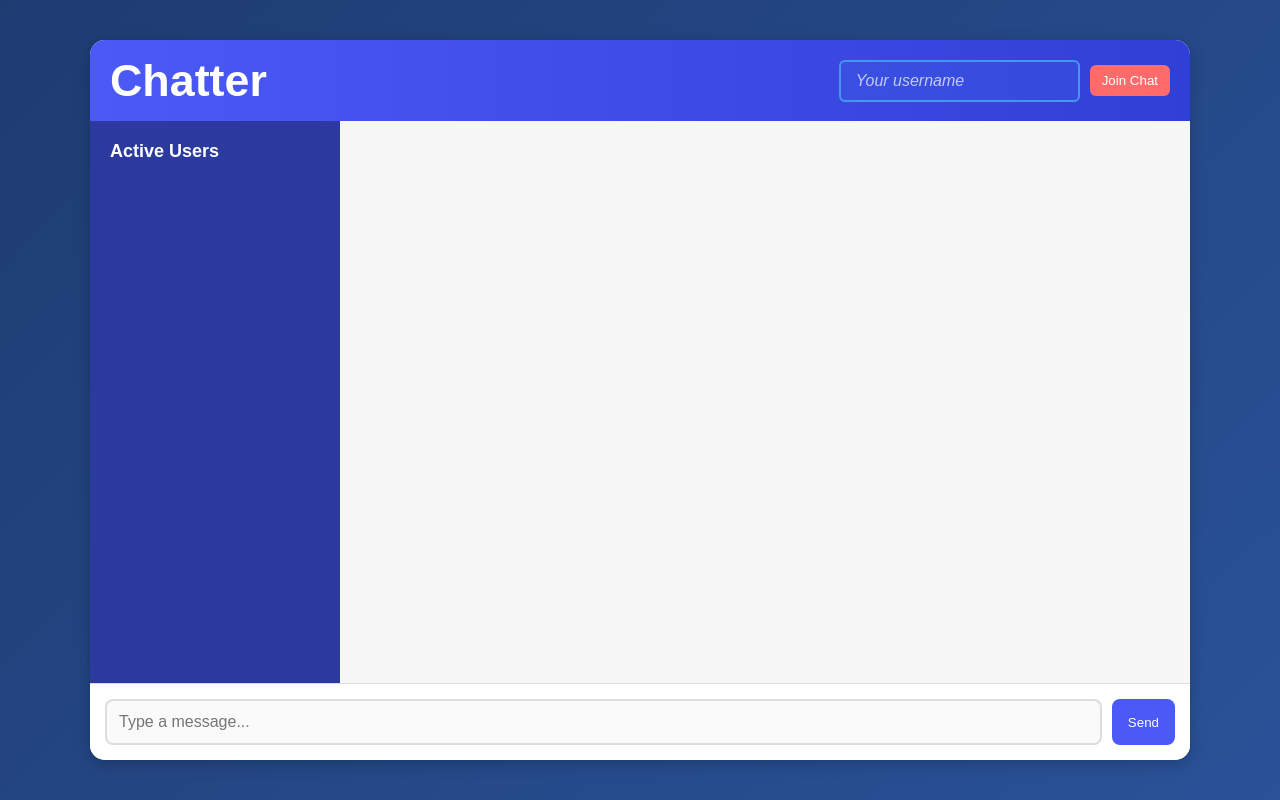
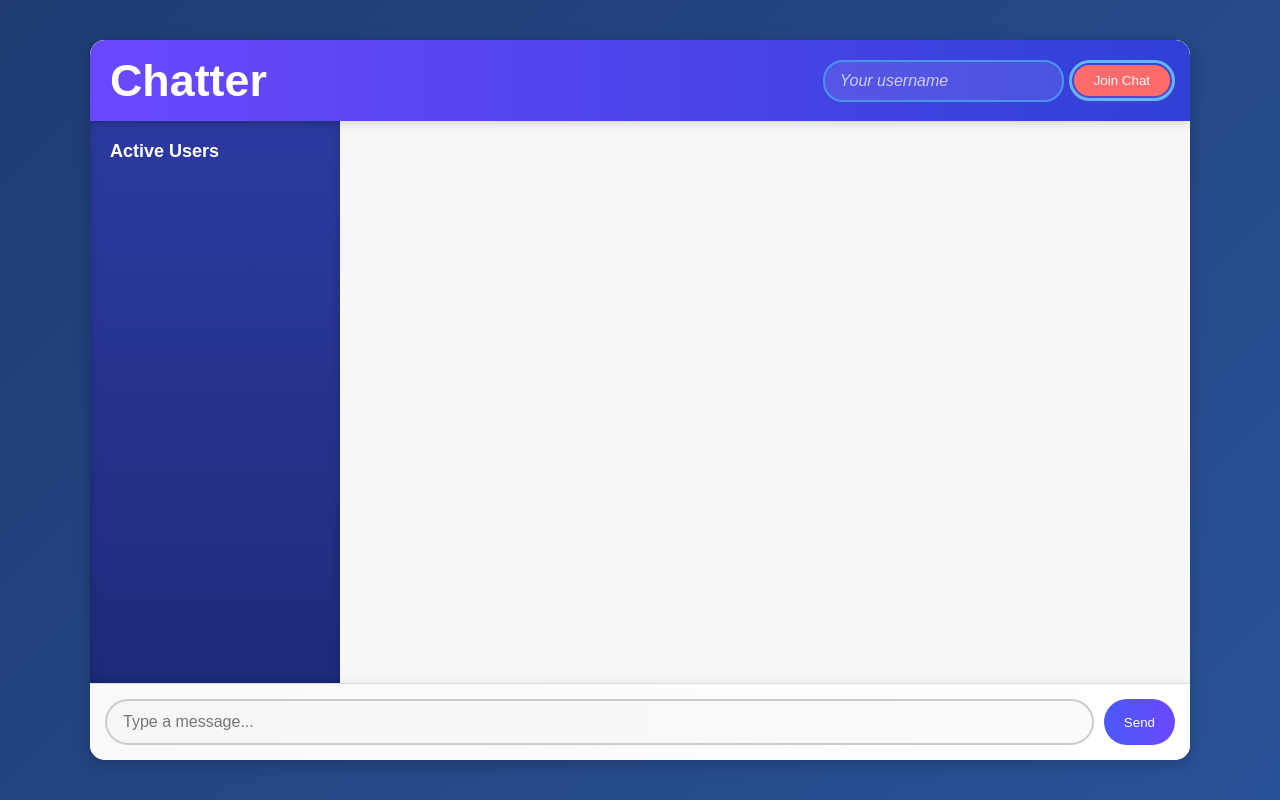
Before and after one commit to VipulSinghK/Chatter2, a website: page public/index.html in a window 1280 px wide. Both pictures are taken after a click on the button "Join Chat". Drawn offline with nearby package versions, Linux system fonts and the light colour scheme.

Commit message:
Updated files

```diff
--- a/public/chatter.css
+++ b/public/chatter.css
@@ -7,7 +7,7 @@
 
 body {
   height: 100vh;
-  background: linear-gradient(135deg, #1e3c72, #2a5298);
+  background: linear-gradient(135deg, #1e3c72, #2a5298), radial-gradient(circle, rgba(255, 255, 255, 0.1), transparent);
   display: flex;
   justify-content: center;
   align-items: center;
@@ -28,14 +28,16 @@ body {
 
 /* Chat Header */
 .chat-header {
-  background: linear-gradient(90deg, #4b59f7, #3040d6);
+  background: linear-gradient(90deg, #6b48ff, #3040d6);
   color: #fff;
   padding: 15px 20px;
   display: flex;
   align-items: center;
   justify-content: space-between;
   font-size: 1.4rem;
-  font-weight: 600;
+  font-weight: 700;
+  box-shadow: 0 2px 10px rgba(0, 0, 0, 0.15);
+  backdrop-filter: blur(5px);
 }
 
 /* User Info */
@@ -47,10 +49,10 @@ body {
 
 .user-info input {
   padding: 10px 15px;
-  border-radius: 6px;
+  border-radius: 20px;
   border: 2px solid #4895ef;
   font-size: 16px;
-  background: rgba(72, 149, 239, 0.1);
+  background: rgba(255, 255, 255, 0.1);
   color: white;
   outline: none;
   transition: all 0.3s ease-in-out;
@@ -64,28 +66,33 @@ body {
 
 .user-info input:hover {
   border-color: #62b6ff;
-  background: rgba(72, 149, 239, 0.2);
+  background: rgba(255, 255, 255, 0.2);
+  box-shadow: 0 0 10px rgba(98, 182, 255, 0.5);
 }
 
 .user-info input:focus {
   border-color: #fff;
-  background: rgba(72, 149, 239, 0.3);
-  transform: scale(1.05);
-  box-shadow: 0 2px 10px rgba(72, 149, 239, 0.3);
+  background: rgba(255, 255, 255, 0.25);
+  transform: scale(1.02);
+  box-shadow: 0 0 15px rgba(255, 255, 255, 0.4);
 }
 
 .user-info button {
   background: #ff6b6b;
   color: white;
   border: none;
-  padding: 8px 12px;
-  border-radius: 6px;
+  padding: 8px 20px;
+  border-radius: 20px;
   cursor: pointer;
-  transition: 0.3s;
+  font-weight: 500;
+  transition: all 0.3s ease;
+  box-shadow: 0 2px 8px rgba(255, 107, 107, 0.3);
 }
 
 .user-info button:hover {
   background: #ff3b3b;
+  transform: translateY(-2px);
+  box-shadow: 0 4px 12px rgba(255, 107, 107, 0.5);
 }
 
 /* Chat Main */
@@ -97,16 +104,18 @@ body {
 
 /* Sidebar */
 .chat-sidebar {
-  background: #2c3aa0;
+  background: linear-gradient(180deg, #2c3aa0, #1e2b7a);
   color: #fff;
   padding: 20px;
   width: 250px;
   overflow-y: auto;
+  box-shadow: inset 0 0 10px rgba(0, 0, 0, 0.2);
 }
 
 .chat-sidebar h3 {
   margin-bottom: 15px;
   font-size: 18px;
+  font-weight: 700;
 }
 
 .chat-sidebar ul {
@@ -115,12 +124,20 @@ body {
 
 .chat-sidebar li {
   padding: 12px;
-  border-radius: 6px;
-  transition: 0.3s;
+  border-radius: 8px;
+  transition: all 0.3s ease;
+  cursor: pointer;
 }
 
 .chat-sidebar li:hover {
-  background: rgba(255, 255, 255, 0.2);
+  background: rgba(255, 255, 255, 0.15);
+  transform: translateX(5px);
+}
+
+.chat-sidebar li:active,
+.chat-sidebar li.active {
+  background: #4895ef;
+  color: #fff;
 }
 
 /* Chat Messages */
@@ -131,11 +148,12 @@ body {
   background: #f7f7f7;
   display: flex;
   flex-direction: column;
+  scroll-behavior: smooth;
 }
 
 /* Message */
 .message {
-  padding: 12px;
+  padding: 12px 16px;
   margin-bottom: 12px;
   border-radius: 12px;
   max-width: 75%;
@@ -143,26 +161,35 @@ body {
   align-items: center;
   gap: 10px;
   animation: fadeIn 0.3s ease-in-out;
+  box-shadow: 0 2px 6px rgba(0, 0, 0, 0.1);
 }
 
 .message.user {
-  background: #e3f2fd;
+  background: linear-gradient(135deg, #4b59f7, #6b48ff);
+  color: #fff;
   margin-left: auto;
   border-radius: 12px 12px 0px 12px;
 }
 
 .message.other {
-  background: #f1f1f1;
+  background: #ffffff;
+  color: #333;
   margin-right: auto;
   border-radius: 12px 12px 12px 0px;
+  border: 1px solid #eee;
 }
 
-/* Fix Button Position */
+.message.new {
+  animation: fadeInBounce 0.5s ease-in-out;
+}
+
+/* Chat Form Container */
 .chat-form-container {
   padding: 15px;
-  background-color: #fff;
+  background: linear-gradient(90deg, #f9f9f9, #ffffff);
   border-top: 1px solid #ddd;
   display: flex;
+  box-shadow: 0 -2px 10px rgba(0, 0, 0, 0.05);
 }
 
 #chat-form {
@@ -173,46 +200,72 @@ body {
 
 #chat-form input {
   flex: 1;
-  padding: 12px;
-  border: 2px solid #ddd;
-  border-radius: 8px;
+  padding: 12px 16px;
+  border: 2px solid #ccc;
+  border-radius: 25px;
   font-size: 16px;
+  transition: all 0.3s ease;
+}
+
+#chat-form input:focus {
+  border-color: #4b59f7;
+  box-shadow: 0 0 10px rgba(75, 89, 247, 0.3);
 }
 
 #chat-form button {
-  background: #4b59f7;
+  background: linear-gradient(90deg, #4b59f7, #6b48ff);
   color: #fff;
   border: none;
-  padding: 12px 16px;
-  border-radius: 8px;
+  padding: 12px 20px;
+  border-radius: 25px;
   cursor: pointer;
+  font-weight: 500;
+  transition: all 0.3s ease;
 }
 
 #chat-form button:hover {
-  background: #3040d6;
+  background: linear-gradient(90deg, #3040d6, #4b59f7);
+  transform: translateY(-2px);
+  box-shadow: 0 4px 12px rgba(75, 89, 247, 0.4);
 }
 
-/* Ensure Sidebar is Visible */
-.chat-sidebar {
-  height: 100%;
-  overflow-y: auto;
-}
-
-/* Smooth Message Scroll */
-.chat-messages {
-  scroll-behavior: smooth;
+#chat-form button:active {
+  transform: scale(0.95);
 }
 
 /* Animations */
 @keyframes fadeIn {
   from {
     opacity: 0;
-      transform: translateY(5px);
+    transform: translateY(10px);
   }
   to {
     opacity: 1;
     transform: translateY(0);
   }
+}
+
+@keyframes fadeInBounce {
+  0% {
+    opacity: 0;
+    transform: translateY(20px);
+  }
+  60% {
+    opacity: 1;
+    transform: translateY(-5px);
+  }
+  100% {
+    opacity: 1;
+    transform: translateY(0);
+  }
+}
+
+/* Accessibility */
+a:focus,
+button:focus,
+input:focus {
+  outline: 3px solid #62b6ff;
+  outline-offset: 2px;
 }
 
 /* Responsive Design */
```
Lines whose indentation alone changed are shown as unchanged.
